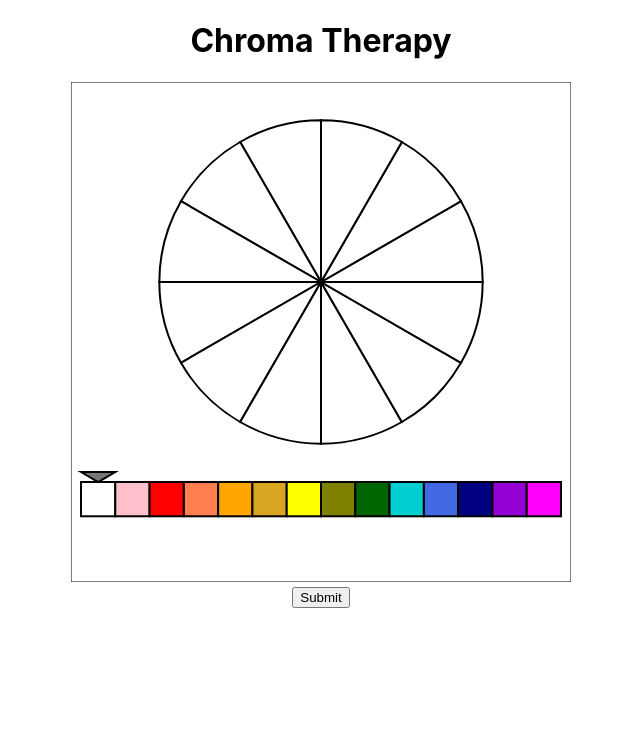
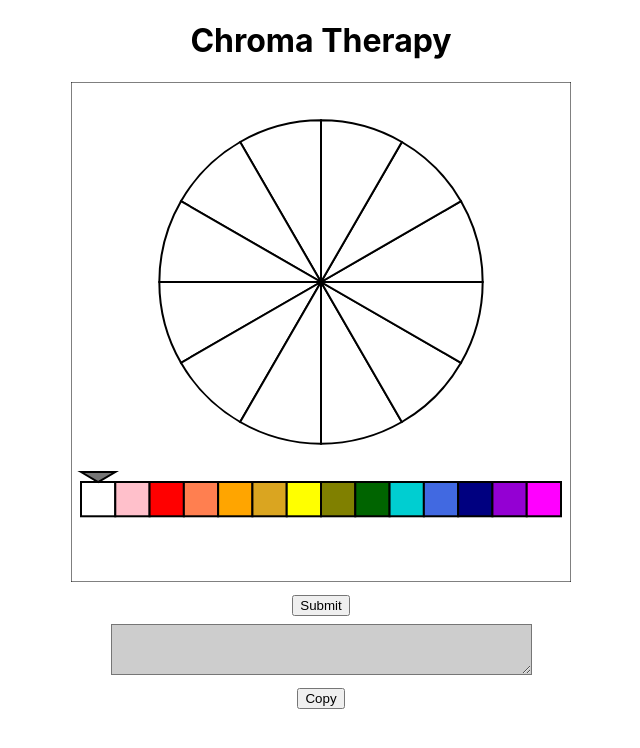
Before and after one commit to milonoir/chroma-therapy, a React (Create React App) app: page / in a window 1280 px wide. Shown: the top 748 px of the page, without its empty margins (319-959 px from the left). Built offline with nearby package versions, Linux system fonts and the light colour scheme.

Commit message:
Add copy to clipboard

```diff
--- a/src/App.css
+++ b/src/App.css
@@ -1,3 +1,13 @@
 .App {
   text-align: center;
 }
+
+.row {
+  margin: 0.5em;
+}
+
+#result {
+  color: #cd0000;
+  background-color: #cdcdcd;
+  font-style: italic;
+}
--- a/src/Components.js
+++ b/src/Components.js
@@ -29,7 +29,7 @@ class Circle extends React.Component {
         super(props);
 
         this.state = {
-            sectors: Array(12).fill("#fff")
+            sectors: Array(12).fill("#ffffff")
         };
     }
 
@@ -146,7 +146,7 @@ class CircleColoring extends React.Component {
         super(props);
 
         this.state = {
-            selectedColor: "#fff",
+            selectedColor: "#ffffff",
             firstSector: undefined,
         };
     }
@@ -171,14 +171,16 @@ class CircleColoring extends React.Component {
             const id = ((this.state.firstSector || 0) - i + 12) % 12;
             order.push(document.getElementById("sector-" + id.toString()).getAttribute("fill"));
         }
-        const result = btoa(order.join(","))
-        console.log(result);
+        const result = btoa(order.join(","));
+        document.getElementById("result").innerHTML = result;
+    }
 
-        document.getElementById("result").innerHTML = result;
-
-        // const transform = circle.getAttribute("transform").split(" ")[0];
-        // const deg = ((this.state.firstSector || 0) - 5) * 30;
-        // circle.setAttribute("transform", transform + ` rotate(${deg},0,0)`);
+    copy() {
+        var result = document.getElementById("result");
+        result.select();
+        result.setSelectionRange(0, 99999);
+        document.execCommand("copy");
+        alert("Result copied to clipboard");
     }
 
     render() {
@@ -192,11 +194,14 @@ class CircleColoring extends React.Component {
                     <Circle centerX={size / 2} centerY={size / 2.5} diameter={size * 2 / 3} apply={(i) => this.getSelectedColor(i)} />
                     <ColorPicker width={size} y={size - 100} select={(color) => this.selectColor(color)} />
                 </svg>
-                <div>
+                <div className="row">
                     <button onClick={() => this.export()}>Submit</button>
                 </div>
-                <div>
-                    <p id="result"></p>
+                <div className="row">
+                    <textarea id="result" rows="3" cols="50" readOnly />
+                </div>
+                <div className="row">
+                    <button onClick={() => this.copy()}>Copy</button>
                 </div>
             </div>
         );
```
